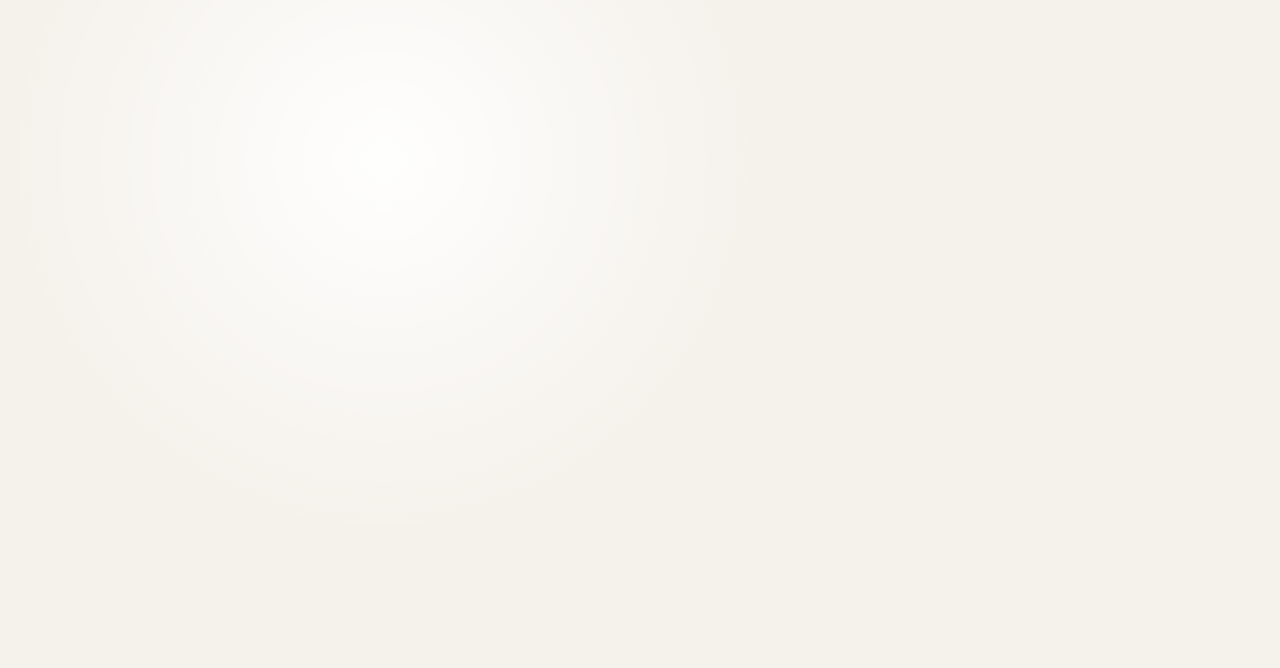
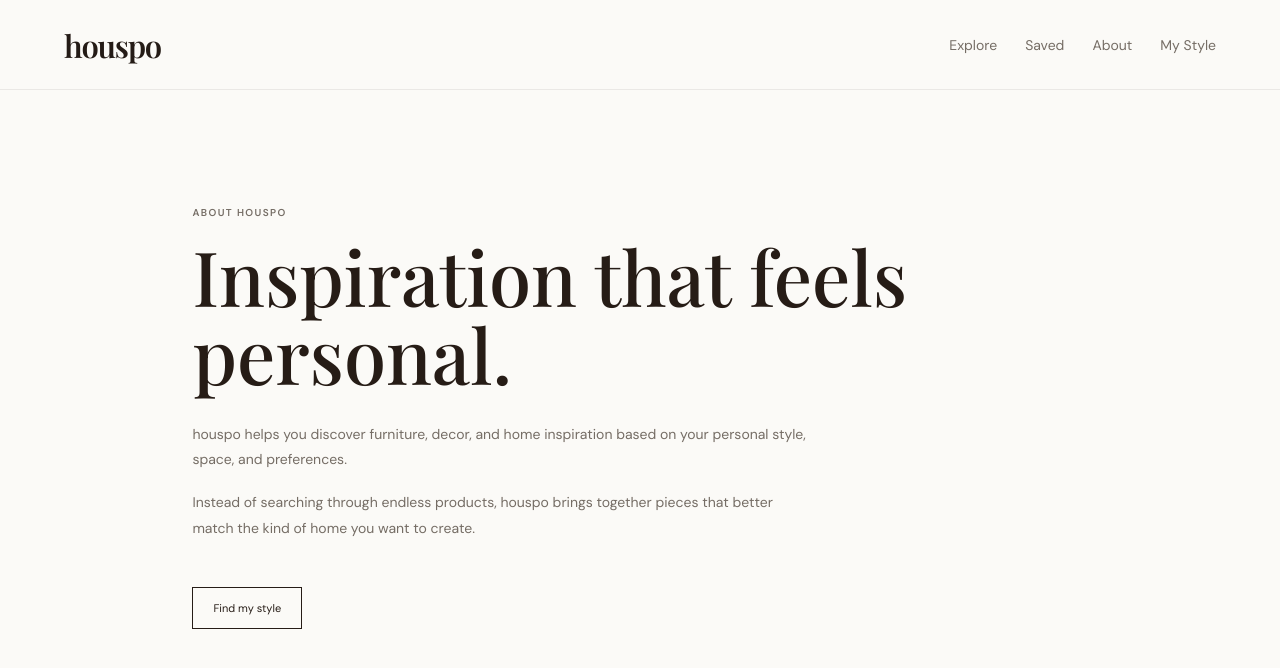
Before and after one commit to TracyyT/houspo, a React app in the folder frontend/: page /about in a window 1280 px wide. Before the commit this address had no page. Shown: the top 668 px of the page. Built offline with nearby package versions, Linux system fonts and the light colour scheme; the HTML template or start-up script is replaced by a standard one.

Commit message:
added standalone about page and navigation

```diff
--- a/frontend/src/App.jsx
+++ b/frontend/src/App.jsx
@@ -11,6 +11,7 @@ import RefinementsPage from './pages/RefinementsPage'
 import ProductDetailPage from './pages/ProductDetailPage'
 import SavedPage from './pages/SavedPage'
 import MyStylePage from './pages/MyStylePage'
+import AboutPage from './pages/AboutPage'
 
 function App() {
   return (
@@ -27,6 +28,7 @@ function App() {
         <Route path="/product/:id" element={<ProductDetailPage />}/>
         <Route path="/saved" element={<SavedPage />}/>
         <Route path="/my-style" element={<MyStylePage />}/>
+        <Route path="/about" element={<AboutPage />} />
       </Routes>
     </>
   )
--- a/frontend/src/index.css
+++ b/frontend/src/index.css
@@ -4359,3 +4359,132 @@ button {
 .undo-dislike-message button:active {
   transform: translateX(1px) scale(0.96);
 }
+
+/* =========================================================
+   ABOUT
+   ========================================================= */
+
+.about-section {
+  min-height: 70vh;
+  padding: 110px 8%;
+
+  display: grid;
+  grid-template-columns: 120px 1fr;
+  align-items: start;
+
+  border-top: 1px solid var(--line);
+  background: var(--warm-white);
+
+  scroll-margin-top: 80px;
+}
+
+.about-number {
+  color: var(--muted);
+  font-size: 11px;
+  letter-spacing: 0.12em;
+}
+
+.about-content {
+  max-width: 650px;
+}
+
+.about-content h2 {
+  margin: 14px 0 28px;
+
+  font-family: "Playfair Display", serif;
+  font-size: clamp(42px, 5vw, 68px);
+  font-weight: 500;
+  line-height: 1.05;
+
+  color: var(--dark-coffee);
+}
+
+.about-content p {
+  max-width: 560px;
+  margin: 0 0 18px;
+
+  color: var(--muted);
+  font-size: 14px;
+  line-height: 1.8;
+}
+/* =========================================================
+   ABOUT PAGE
+   ========================================================= */
+
+.about-page {
+  min-height: 100vh;
+  background: var(--soft-white);
+}
+
+.about-page-content {
+  max-width: 1100px;
+  margin: 0 auto;
+  padding: 110px 8% 140px;
+}
+
+.about-page-content .section-label {
+  display: inline-block;
+  margin-bottom: 18px;
+
+  color: var(--muted);
+  font-size: 10px;
+  letter-spacing: 0.14em;
+}
+
+.about-page-content h1 {
+  max-width: 760px;
+  margin: 0 0 30px;
+
+  font-family: "Playfair Display", serif;
+  font-size: clamp(44px, 6vw, 76px);
+  font-weight: 500;
+  line-height: 1.02;
+
+  color: var(--dark-coffee);
+}
+
+.about-page-content p {
+  max-width: 620px;
+  margin: 0 0 18px;
+
+  color: var(--muted);
+  font-size: 14px;
+  line-height: 1.8;
+}
+
+.about-page-content .my-style-edit-button {
+  display: inline-flex;
+  align-items: center;
+  justify-content: center;
+
+  margin-top: 28px;
+  padding: 13px 20px;
+
+  border: 1px solid var(--dark-coffee);
+  background: transparent;
+
+  color: var(--dark-coffee);
+  font-size: 11px;
+  text-decoration: none;
+
+  transition:
+    background 0.2s ease,
+    color 0.2s ease,
+    transform 0.2s ease;
+}
+
+.about-page-content .my-style-edit-button:hover {
+  background: var(--dark-coffee);
+  color: var(--soft-white);
+  transform: translateY(-2px);
+}
+
+@media (max-width: 700px) {
+  .about-page-content {
+    padding: 80px 24px 110px;
+  }
+
+  .about-page-content h1 {
+    font-size: 44px;
+  }
+}
--- /dev/null
+++ b/frontend/src/pages/AboutPage.jsx
@@ -0,0 +1,51 @@
+import { Link } from 'react-router-dom'
+
+function AboutPage() {
+  return (
+    <main className="about-page">
+      <header className="recommendations-nav">
+        <Link to="/" className="onboarding-logo">
+          houspo
+        </Link>
+
+        <nav className="main-nav-links">
+          <Link to="/recommendations">Explore</Link>
+          <Link to="/saved">Saved</Link>
+          <Link to="/about">About</Link>
+          <Link to="/my-style">My Style</Link>
+        </nav>
+      </header>
+
+      <section className="about-page-content">
+        <span className="section-label">
+          ABOUT HOUSPO
+        </span>
+
+        <h1>
+          Inspiration that feels personal.
+        </h1>
+
+        <p>
+          houspo helps you discover furniture, decor,
+          and home inspiration based on your personal
+          style, space, and preferences.
+        </p>
+
+        <p>
+          Instead of searching through endless products,
+          houspo brings together pieces that better match
+          the kind of home you want to create.
+        </p>
+
+        <Link
+          to="/preferences"
+          className="my-style-edit-button"
+        >
+          Find my style
+        </Link>
+      </section>
+    </main>
+  )
+}
+
+export default AboutPage
--- a/frontend/src/pages/LandingPage.jsx
+++ b/frontend/src/pages/LandingPage.jsx
@@ -1,7 +1,23 @@
-import { Link } from 'react-router-dom'
+import { useEffect } from 'react'
+import { Link, useLocation } from 'react-router-dom'
 import logo from '../assets/houspoLOGO.png'
 
 function LandingPage() {
+    const location = useLocation()
+
+    useEffect(() => {
+    if (location.hash === '#about') {
+        const aboutSection =
+        document.getElementById('about')
+
+        if (aboutSection) {
+        aboutSection.scrollIntoView({
+            behavior: 'smooth',
+            block: 'start',
+        })
+        }
+    }
+}, [location])
   return (
     <main className="landing-page">
       <header className="landing-nav">
@@ -95,6 +111,37 @@ function LandingPage() {
           </div>
         </div>
       </section>
+
+        <section id="about" className="about-section">
+        <div className="about-number">
+            02
+        </div>
+
+        <div className="about-content">
+            <span className="eyebrow">
+            ABOUT HOUSPO
+            </span>
+
+            <h2>
+            Inspiration that
+            <br />
+            feels personal.
+            </h2>
+
+            <p>
+            houspo helps you discover furniture, decor,
+            and home inspiration based on your personal
+            style, space, and preferences.
+            </p>
+
+            <p>
+            Instead of searching through endless products,
+            houspo brings together pieces that better match
+            the kind of home you want to create.
+            </p>
+        </div>
+        </section>
+
     </main>
   )
 }
--- a/frontend/src/pages/MyStylePage.jsx
+++ b/frontend/src/pages/MyStylePage.jsx
@@ -35,7 +35,7 @@ function MyStylePage() {
             Saved
           </Link>
 
-          <Link to="/#about">
+          <Link to="/about">
             About
           </Link>
 
--- a/frontend/src/pages/ProductDetailPage.jsx
+++ b/frontend/src/pages/ProductDetailPage.jsx
@@ -155,7 +155,7 @@ function ProductDetailPage() {
             Saved
             </Link>
 
-            <Link to="/#about">
+            <Link to="/about">
             About
             </Link>
 
--- a/frontend/src/pages/RecommendationsPage.jsx
+++ b/frontend/src/pages/RecommendationsPage.jsx
@@ -128,7 +128,7 @@ function RecommendationsPage() {
             Saved
             </Link>
 
-            <Link to="/#about">
+            <Link to="/about">
             About
             </Link>
 
--- a/frontend/src/pages/SavedPage.jsx
+++ b/frontend/src/pages/SavedPage.jsx
@@ -44,7 +44,7 @@ function SavedPage() {
             Saved
             </Link>
 
-            <Link to="/#about">
+            <Link to="/about">
             About
             </Link>
 
```
